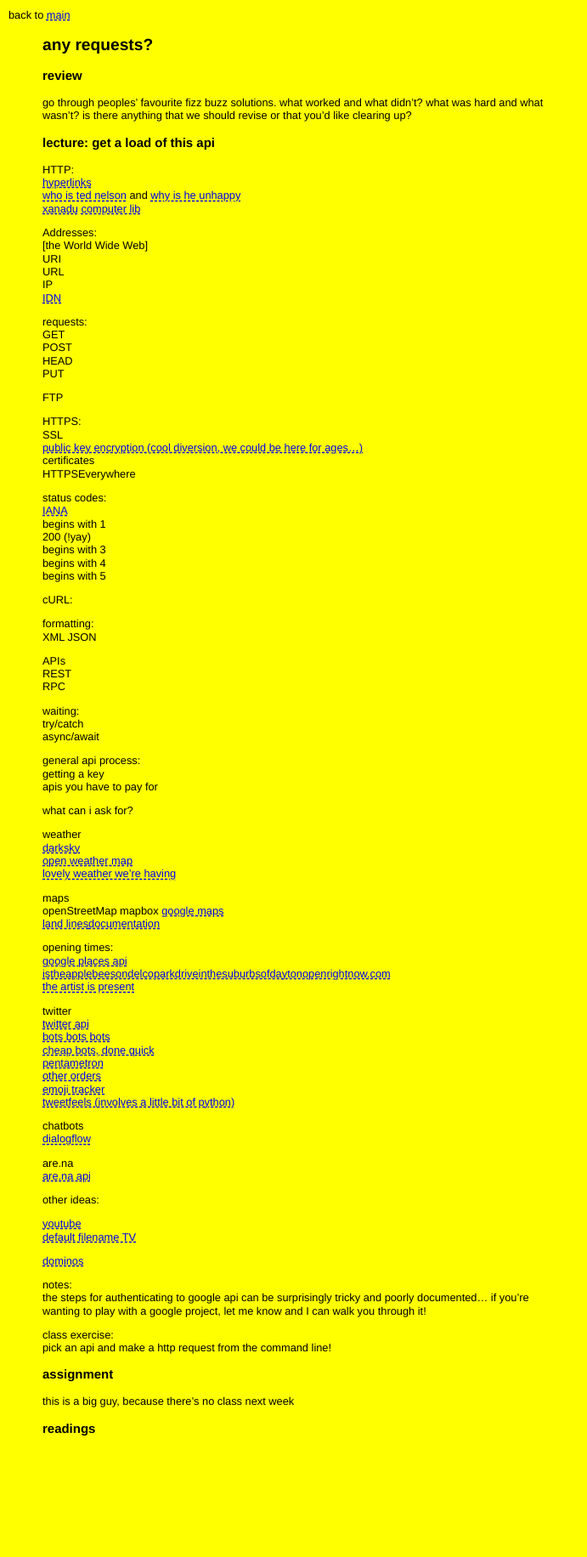
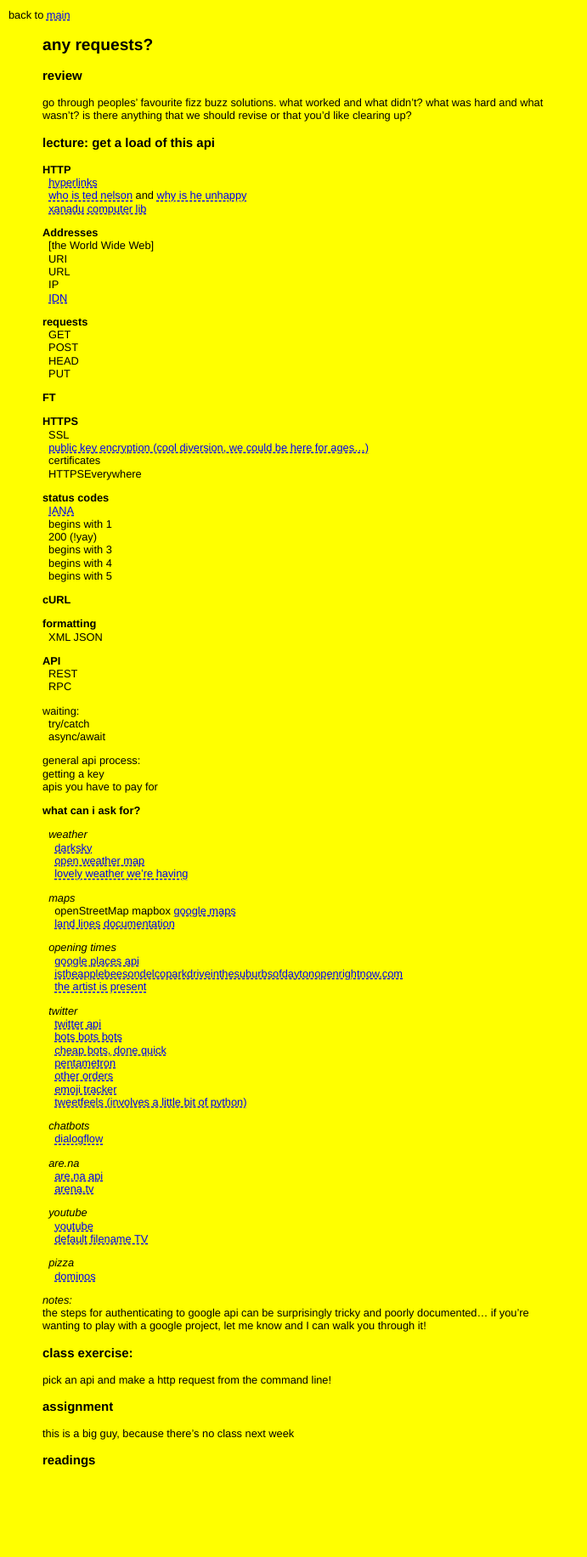
Before and after one commit to agnescameron/teaching-site, a Jekyll site: the page built from _posts/2020-02-10-any-requests.md, in a window 1280 px wide. Shown: the whole page at 85% size, without its empty margins (0-691 px from the left). Built offline with Jekyll 4.4.1, drawn with Linux system fonts in a browser that asks for light colours; before the commit the page ends 1794 px from its top, so only the background shows below that.

Commit message:
gets more gershenfriendly by the minute

```diff
--- a/_posts/2020-02-10-any-requests.md
+++ b/_posts/2020-02-10-any-requests.md
@@ -9,99 +9,100 @@
 
 ### lecture: get a load of this api
 
-HTTP:
-[hyperlinks](https://en.wikipedia.org/wiki/Hyperlink)
-[who is ted nelson](http://www.hyperland.com/Tedpage-D285) and [why is he unhappy](https://web.archive.org/web/20071009230444/http://www.disenchanted.com/dis/technology/xanadu.html)
-[xanadu](http://xanadu.com/xUniverse-D6) [computer lib](http://worrydream.com/refs/Nelson-ComputerLibDreamMachines1975.pdf)
+**HTTP**
+  [hyperlinks](https://en.wikipedia.org/wiki/Hyperlink)
+  [who is ted nelson](http://www.hyperland.com/Tedpage-D285) and [why is he unhappy](https://web.archive.org/web/20071009230444/http://www.disenchanted.com/dis/technology/xanadu.html)
+  [xanadu](http://xanadu.com/xUniverse-D6) [computer lib](http://worrydream.com/refs/Nelson-ComputerLibDreamMachines1975.pdf)
 
-Addresses:
-[the World Wide Web]
-URI
-URL
-IP
-[IDN](http://idn.jodi.org)
+**Addresses**
+  [the World Wide Web]
+  URI
+  URL
+  IP
+  [IDN](http://idn.jodi.org)
 
-requests:
-GET
-POST
-HEAD
-PUT
+**requests**
+  GET
+  POST
+  HEAD
+  PUT
 
-FTP
+**FT**
 
-HTTPS:
-SSL
-[public key encryption (cool diversion, we could be here for ages...)](https://en.wikipedia.org/wiki/Public-key_cryptography)
-certificates
-HTTPSEverywhere
+**HTTPS**
+  SSL
+  [public key encryption (cool diversion, we could be here for ages...)](https://en.wikipedia.org/wiki/Public-key_cryptography)
+  certificates
+  HTTPSEverywhere
 
-status codes:
-[IANA](https://en.wikipedia.org/wiki/Internet_Assigned_Numbers_Authority)
-begins with 1
-200 (!yay)
-begins with 3
-begins with 4
-begins with 5
+**status codes**
+  [IANA](https://en.wikipedia.org/wiki/Internet_Assigned_Numbers_Authority)
+  begins with 1
+  200 (!yay)
+  begins with 3
+  begins with 4
+  begins with 5
 
-cURL:
+**cURL**
 
-formatting:
-XML JSON
+**formatting**
+  XML JSON
 
-APIs
-REST
-RPC
+**API**
+  REST
+  RPC
 
 waiting:
-try/catch
-async/await
+  try/catch
+  async/await
 
 general api process:
 getting a key
 apis you have to pay for
 
-what can i ask for?
+**what can i ask for?**
 
-weather
-[darksky](https://darksky.net/dev/docs)
-[open weather map](https://openweathermap.org/api)
-[lovely weather we're having](https://glander.itch.io/lovely-weather-were-having)
+  *weather*
+    [darksky](https://darksky.net/dev/docs)
+    [open weather map](https://openweathermap.org/api)
+    [lovely weather we're having](https://glander.itch.io/lovely-weather-were-having)
 
-maps
-openStreetMap mapbox [google maps](https://developers.google.com/maps/documentation/javascript/tutorial)
-[land lines](https://lines.chromeexperiments.com)[documentation](https://medium.com/@zachlieberman/land-lines-e1f88c745847)
+  *maps*
+    openStreetMap mapbox [google maps](https://developers.google.com/maps/documentation/javascript/tutorial)
+    [land lines](https://lines.chromeexperiments.com) [documentation](https://medium.com/@zachlieberman/land-lines-e1f88c745847)
 
-opening times:
-[google places api](https://developers.google.com/places/web-service/intro)
-[istheapplebeesondelcoparkdriveinthesuburbsofdaytonopenrightnow.com](http://istheapplebeesondelcoparkdrinthesuburbsofdaytonopenrightnow.com)
-[the artist is present](http://www.pippinbarr.com/games/theartistispresent/TheArtistIsPresent.html)
+  *opening times*
+    [google places api](https://developers.google.com/places/web-service/intro)
+    [istheapplebeesondelcoparkdriveinthesuburbsofdaytonopenrightnow.com](http://istheapplebeesondelcoparkdrinthesuburbsofdaytonopenrightnow.com)
+    [the artist is present](http://www.pippinbarr.com/games/theartistispresent/TheArtistIsPresent.html)
 
-twitter
-[twitter api](https://developer.twitter.com)
-[bots bots bots](https://botwiki.org/bots/twitterbots/)
-[cheap bots, done quick](http://cheapbotsdonequick.com)
-[pentametron](https://twitter.com/pentametron)
-[other orders](https://lav.io/projects/other-orders/)
-[emoji tracker](http://emojitracker.com)
-[tweetfeels (involves a little bit of python)](https://github.com/uclatommy/tweetfeels)
+  *twitter*
+    [twitter api](https://developer.twitter.com)
+    [bots bots bots](https://botwiki.org/bots/twitterbots/)
+    [cheap bots, done quick](http://cheapbotsdonequick.com)
+    [pentametron](https://twitter.com/pentametron)
+    [other orders](https://lav.io/projects/other-orders/)
+    [emoji tracker](http://emojitracker.com)
+    [tweetfeels (involves a little bit of python)](https://github.com/uclatommy/tweetfeels)
 
-chatbots
-[dialogflow](https://dialogflow.com/docs/reference/agent/)
+  *chatbots*
+    [dialogflow](https://dialogflow.com/docs/reference/agent/)
 
-are.na
-[are.na api](https://dev.are.na/documentation)
+  *are.na*
+    [are.na api](https://dev.are.na/documentation)
+    [arena.tv](https://dev.are.na/documentation)
 
-other ideas:
+  *youtube*
+    [youtube](https://developers.google.com/youtube/v3/)
+    [default filename TV](http://defaultfile.name)
 
-[youtube](https://developers.google.com/youtube/v3/)
-[default filename TV](http://defaultfile.name)
+  *pizza*
+    [dominos](https://www.npmjs.com/package/dominos)
 
-[dominos](https://www.npmjs.com/package/dominos)
-
-notes:
+*notes:*
 the steps for authenticating to google api can be surprisingly tricky and poorly documented... if you're wanting to play with a google project, let me know and I can walk you through it!
 
-class exercise:
+### class exercise:
 pick an api and make a http request from the command line!
 
 ### assignment
```
Also changed, not shown: _posts/2020-01-27-hello-world.md (+41 -41 lines), _posts/2020-02-03-the-vanilla-web.md (+33 -33 lines), _posts/2020-02-24-what-is-the-internet.md (+37 -37 lines).
